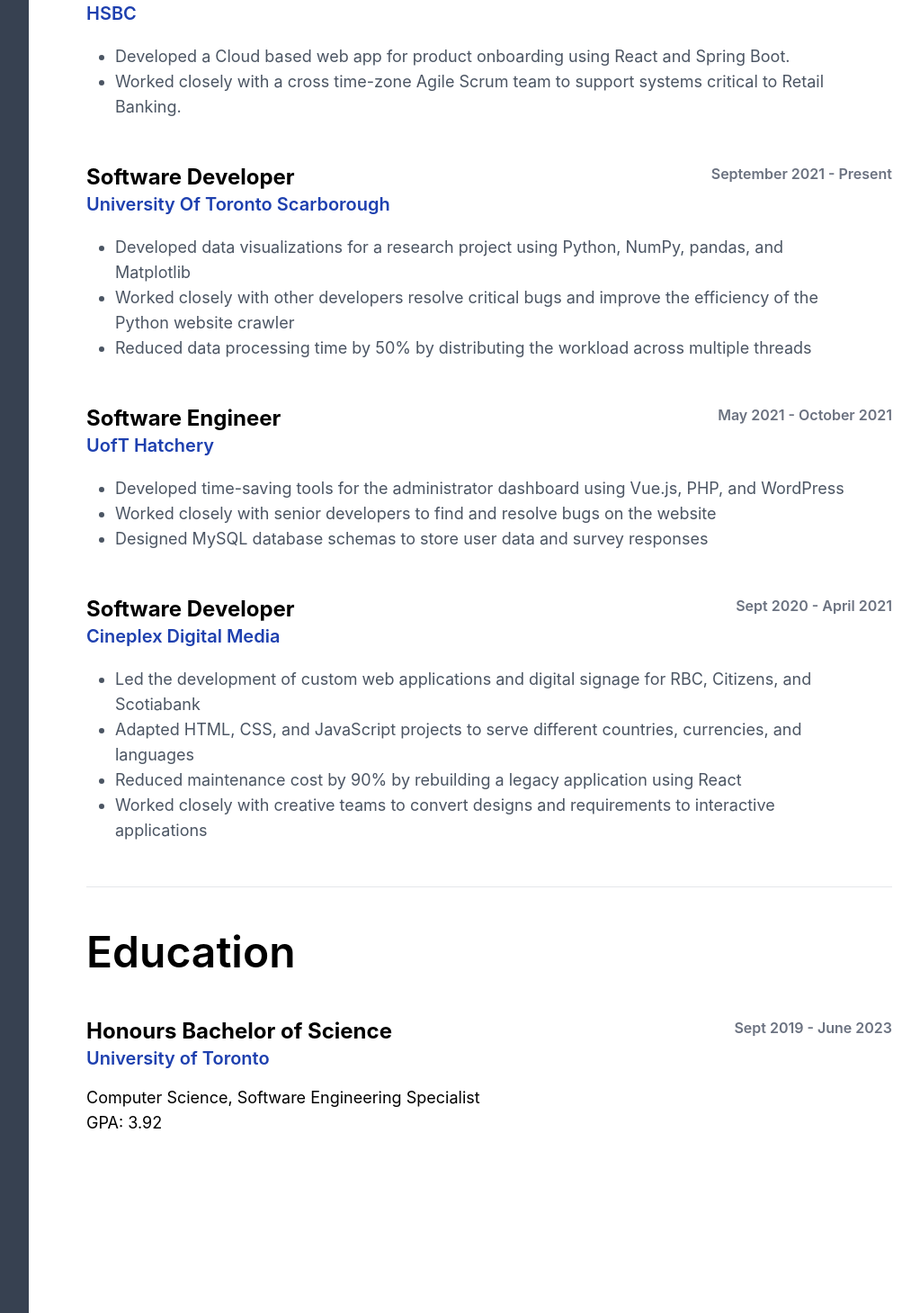
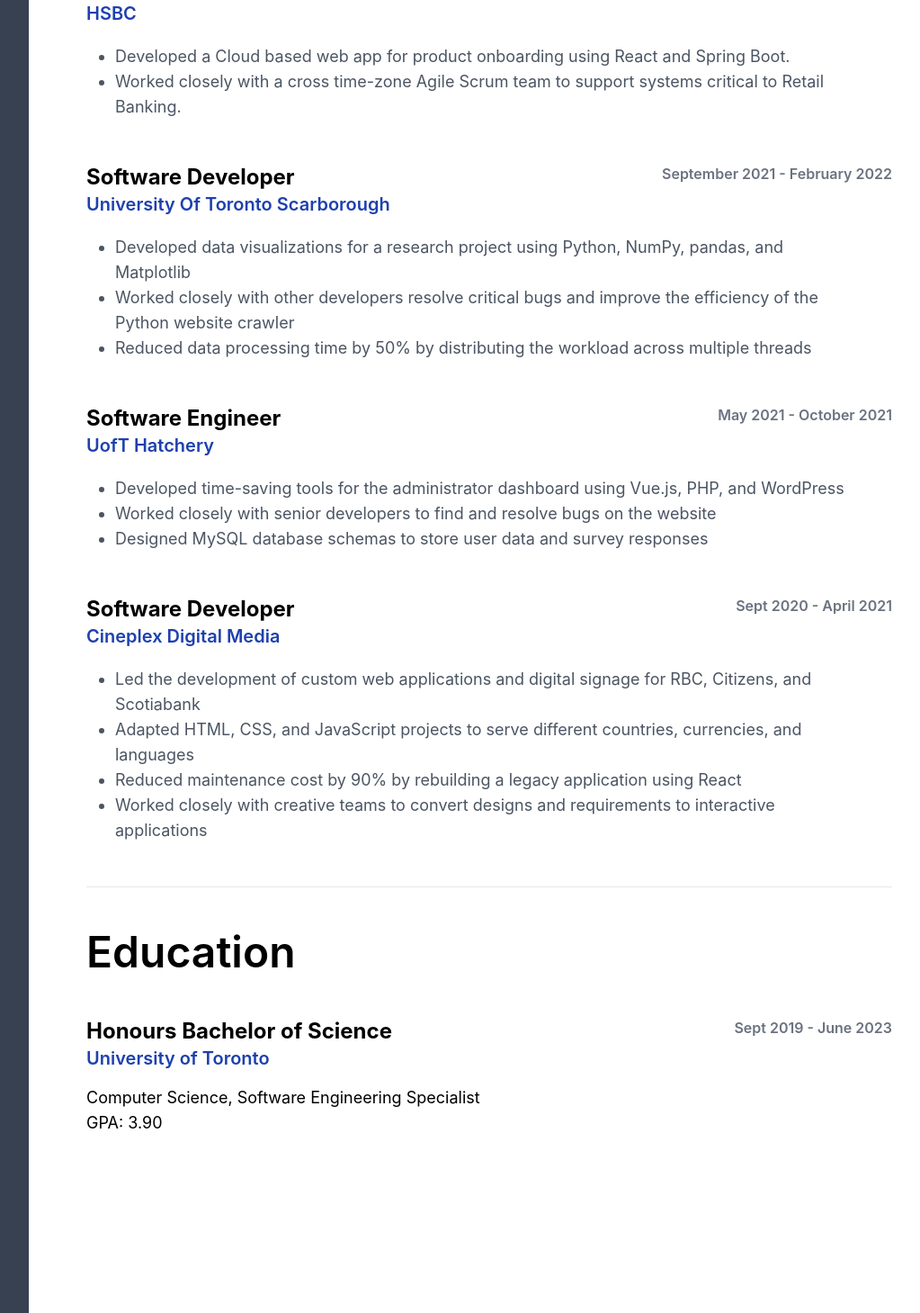
Before and after one commit to l3n0ire/portfolio-v2, a Next.js app: page / in a window 1280 px wide. Shown: the part 976-2435 px from the top of the page at 90% size, without its empty margins (224-1247 px from the left). Built offline with nearby package versions, Linux system fonts and the light colour scheme.

Commit message:
updated resume

```diff
--- a/components/Education/Education.js
+++ b/components/Education/Education.js
@@ -15,7 +15,7 @@
                 </a>
                 <div className="mt-4 text-lg">
                     <p>Computer Science, Software Engineering Specialist</p>
-                    <p>GPA: 3.92</p>
+                    <p>GPA: 3.90</p>
                 </div>
             </div>
             <p className="flex-grow-0 font-semibold text-gray-500">
--- a/data/data.js
+++ b/data/data.js
@@ -13,7 +13,7 @@
         {
             title: "Software Developer",
             company: "University Of Toronto Scarborough",
-            date: "September 2021 - Present",
+            date: "September 2021 - February 2022",
             link: "https://digital.utsc.utoronto.ca/portfolio/mediacat/",
             desc: [
                 "Developed data visualizations for a research project using Python, NumPy, pandas, and Matplotlib",
```
Also changed, not shown: 1 other file (tests, documents, lock files or other folders).
